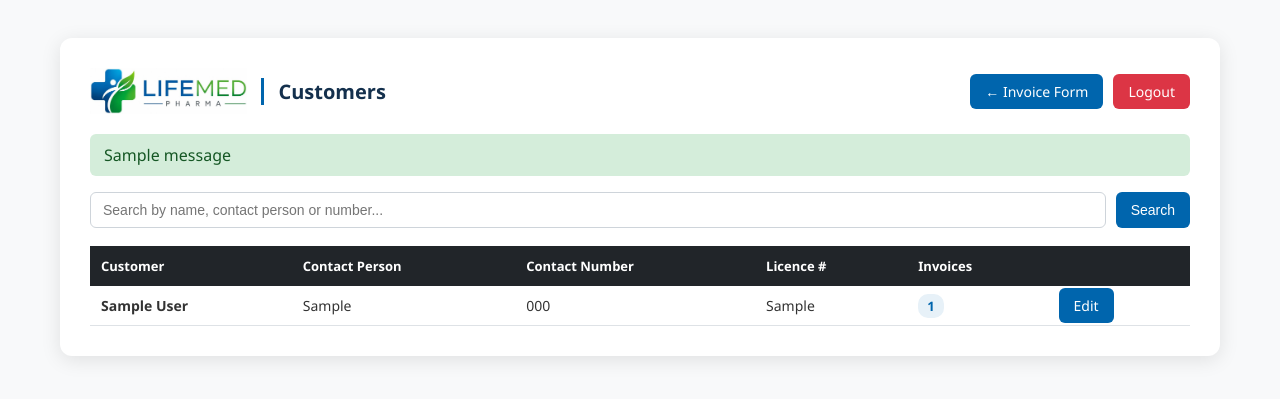
After one commit to haiderali511996/lifemed_invoice, a Django app: page /customers/ in a window 1280 px wide. The commit adds this page. Shown: the top 399 px of the page. Run offline with Django 4.2, Linux system fonts and the light colour scheme; a user stored in the database is signed in; tables that the repository leaves empty hold one stand-in row (values such as "Sample post"); one stand-in notice (Sample message) is shown.

Commit message:
Add customer editing with contact person details
Invoicing already created customers automatically, but there was no way to
correct one afterwards. Add a customer list with search and invoice counts,
and an edit form covering name, address, contact person, and registration
details.

Customer names become unique: invoicing looks customers up by exact name, so
duplicates made get_or_create ambiguous. The migration suffixes any existing
duplicates rather than merging them, and the form rejects names that clash
case-insensitively, which would otherwise split one customer into two.

Co-Authored-By: Claude Opus 5 <noreply@anthropic.com>
Claude-Session: https://claude.ai/code/session_01AbJGyHKPCCw5yN3NU7MGZ9

```diff
--- a/invoices/models.py
+++ b/invoices/models.py
@@ -15,11 +15,24 @@ INVOICE_START_NUMBER = int(os.getenv("INVOICE_START_NUMBER", "9965"))
 INVOICE_NUMBER_ATTEMPTS = 5
 
 class Customer(models.Model):
-    name = models.CharField(max_length=255)
-    address = models.TextField()
-    ntn = models.CharField(max_length=50, blank=True, null=True)
-    sales_tax = models.CharField(max_length=50, blank=True, null=True)
-    license_no = models.CharField(max_length=100, blank=True, null=True)
+    # Unique because invoicing looks customers up by name; duplicates would
+    # make get_or_create ambiguous and raise MultipleObjectsReturned.
+    name = models.CharField(max_length=255, unique=True)
+    address = models.TextField(blank=True)
+    ntn = models.CharField("CNIC / NTN", max_length=50, blank=True, null=True)
+    sales_tax = models.CharField(
+        "Sales tax registration", max_length=50, blank=True, null=True
+    )
+    license_no = models.CharField(
+        "Pharmacy licence", max_length=100, blank=True, null=True
+    )
+
+    contact_person = models.CharField(max_length=255, blank=True)
+    contact_number = models.CharField(max_length=50, blank=True)
+    contact_email = models.EmailField(blank=True)
+
+    class Meta:
+        ordering = ["name"]
 
     def __str__(self):
         return self.name
--- /dev/null
+++ b/invoices/templates/invoices/customers.html
@@ -0,0 +1,218 @@
+{% load static %}
+<!DOCTYPE html>
+<html>
+  <head>
+    <title>LifeMed Pharma - Customers</title>
+
+    <link rel="icon" href="{% static 'invoices/favicon-32.png' %}" sizes="32x32" />
+    <link rel="icon" href="{% static 'invoices/favicon-64.png' %}" sizes="64x64" />
+    <link rel="apple-touch-icon" href="{% static 'invoices/apple-touch-icon.png' %}" />
+
+    <style>
+      body {
+        font-family: "Segoe UI", sans-serif;
+        background: #f8f9fa;
+        padding: 30px;
+      }
+
+      .container {
+        background: white;
+        padding: 30px;
+        border-radius: 12px;
+        max-width: 1100px;
+        margin: auto;
+        box-shadow: 0 4px 20px rgba(0, 0, 0, 0.1);
+      }
+
+      .top-bar {
+        display: flex;
+        justify-content: space-between;
+        align-items: center;
+        flex-wrap: wrap;
+        gap: 12px;
+        margin-bottom: 20px;
+      }
+
+      .brand {
+        display: flex;
+        align-items: center;
+        gap: 14px;
+      }
+
+      .brand h2 {
+        margin: 0;
+        padding-left: 14px;
+        border-left: 3px solid #0065ad;
+        font-size: 20px;
+        color: #14304d;
+      }
+
+      .brand-logo {
+        height: 46px;
+        width: auto;
+      }
+
+      .top-bar-actions {
+        display: flex;
+        gap: 10px;
+        align-items: center;
+      }
+
+      .btn {
+        text-decoration: none;
+        color: white;
+        background: #0065ad;
+        padding: 8px 15px;
+        border-radius: 6px;
+        font-size: 14px;
+        border: none;
+        cursor: pointer;
+      }
+
+      .logout {
+        text-decoration: none;
+        color: white;
+        background: #dc3545;
+        padding: 8px 15px;
+        border-radius: 6px;
+        font-size: 14px;
+      }
+
+      .search-row {
+        display: flex;
+        gap: 10px;
+        margin-bottom: 18px;
+      }
+
+      .search-row input {
+        flex: 1;
+        padding: 9px 12px;
+        border: 1px solid #ced4da;
+        border-radius: 6px;
+        font-size: 14px;
+      }
+
+      table {
+        width: 100%;
+        border-collapse: collapse;
+      }
+
+      th {
+        background: #212529;
+        color: white;
+        padding: 11px;
+        text-align: left;
+        font-size: 13px;
+      }
+
+      td {
+        padding: 10px 11px;
+        border-bottom: 1px solid #dee2e6;
+        font-size: 14px;
+        color: #333;
+      }
+
+      .muted {
+        color: #999;
+        font-style: italic;
+      }
+
+      .count-badge {
+        background: #e7f1f8;
+        color: #0065ad;
+        padding: 3px 9px;
+        border-radius: 10px;
+        font-weight: bold;
+        font-size: 13px;
+      }
+
+      .msg {
+        background: #d4edda;
+        color: #155724;
+        padding: 10px 14px;
+        border-radius: 6px;
+        margin-bottom: 16px;
+      }
+    </style>
+  </head>
+
+  <body>
+    <div class="container">
+      <div class="top-bar">
+        <div class="brand">
+          <img
+            src="{% static 'invoices/lifemed-logo.png' %}"
+            alt="LifeMed Pharma"
+            class="brand-logo"
+          />
+          <h2>Customers</h2>
+        </div>
+
+        <div class="top-bar-actions">
+          <a href="{% url 'index' %}" class="btn">← Invoice Form</a>
+          <a href="{% url 'logout' %}" class="logout">Logout</a>
+        </div>
+      </div>
+
+      {% for message in messages %}
+      <div class="msg">{{ message }}</div>
+      {% endfor %}
+
+      <form method="GET" class="search-row">
+        <input
+          type="text"
+          name="q"
+          value="{{ query }}"
+          placeholder="Search by name, contact person or number..."
+        />
+        <button type="submit" class="btn">Search</button>
+        {% if query %}
+        <a href="{% url 'customer_list' %}" class="btn" style="background: #6c757d"
+          >Clear</a
+        >
+        {% endif %}
+      </form>
+
+      <table>
+        <thead>
+          <tr>
+            <th>Customer</th>
+            <th>Contact Person</th>
+            <th>Contact Number</th>
+            <th>Licence #</th>
+            <th>Invoices</th>
+            <th></th>
+          </tr>
+        </thead>
+        <tbody>
+          {% for customer in customers %}
+          <tr>
+            <td><strong>{{ customer.name }}</strong></td>
+            <td>
+              {% if customer.contact_person %} {{ customer.contact_person }}
+              {% else %}<span class="muted">not set</span>{% endif %}
+            </td>
+            <td>
+              {% if customer.contact_number %} {{ customer.contact_number }}
+              {% else %}<span class="muted">not set</span>{% endif %}
+            </td>
+            <td>{{ customer.license_no|default:"-" }}</td>
+            <td><span class="count-badge">{{ customer.invoice_count }}</span></td>
+            <td>
+              <a href="{% url 'customer_edit' customer.id %}" class="btn">Edit</a>
+            </td>
+          </tr>
+          {% empty %}
+          <tr>
+            <td colspan="6" style="text-align: center; padding: 25px">
+              {% if query %} No customers match "{{ query }}". {% else %} No
+              customers yet - they are created automatically when you generate an
+              invoice. {% endif %}
+            </td>
+          </tr>
+          {% endfor %}
+        </tbody>
+      </table>
+    </div>
+  </body>
+</html>
--- a/invoices/templates/invoices/index.html
+++ b/invoices/templates/invoices/index.html
@@ -229,6 +229,7 @@
           <h2>Invoice Form</h2>
         </div>
         <div class="top-bar-actions">
+          <a href="{% url 'customer_list' %}" class="btn-logs">👥 Customers</a>
           <a href="{% url 'invoice_logs' %}" class="btn-logs"
             >📋 View Activity Logs</a
           >
--- a/invoices/urls.py
+++ b/invoices/urls.py
@@ -7,6 +7,12 @@ urlpatterns = [
     path('login/', views.login_view, name='login'),
     path('logout/', views.logout_view, name='logout'),
     path('logs/', views.invoice_logs_view, name='invoice_logs'),
+    path('customers/', views.customer_list, name='customer_list'),
+    path(
+        'customers/<int:customer_id>/edit/',
+        views.customer_edit,
+        name='customer_edit',
+    ),
     path(
         'customers/<int:customer_id>/last-invoice/',
         views.customer_last_invoice,
--- a/invoices/views.py
+++ b/invoices/views.py
@@ -5,6 +5,9 @@ from django.contrib.auth import authenticate, login, logout
 from django.utils.timezone import now
 from django.contrib import messages
 
+from django.db.models import Count, Q
+
+from .forms import CustomerForm
 from .models import Customer, Invoice, Item, InvoiceLog, UserRolls, is_super_admin
 
 try:
@@ -124,6 +127,56 @@ def index(request):
         "invoices/index.html",
         {
             "customers": customers
+        }
+    )
+
+
+@login_required
+def customer_list(request):
+    query = request.GET.get("q", "").strip()
+
+    customers = Customer.objects.annotate(invoice_count=Count("invoice"))
+
+    if query:
+        customers = customers.filter(
+            Q(name__icontains=query)
+            | Q(contact_person__icontains=query)
+            | Q(contact_number__icontains=query)
+        )
+
+    return render(
+        request,
+        "invoices/customers.html",
+        {
+            "customers": customers,
+            "query": query,
+        }
+    )
+
+
+@login_required
+def customer_edit(request, customer_id):
+    customer = get_object_or_404(Customer, pk=customer_id)
+
+    if request.method == "POST":
+        form = CustomerForm(request.POST, instance=customer)
+
+        if form.is_valid():
+            form.save()
+
+            messages.success(request, f"Saved {customer.name}.")
+
+            return redirect("customer_list")
+
+    else:
+        form = CustomerForm(instance=customer)
+
+    return render(
+        request,
+        "invoices/customer_form.html",
+        {
+            "form": form,
+            "customer": customer,
         }
     )
 
```
Also changed, not shown: invoices/forms.py (added, +47 -0 lines), invoices/templates/invoices/customer_form.html (added, +203 -0 lines), invoices/tests.py (+109 -0 lines), invoices/migrations/0005_alter_customer_options_customer_contact_email_and_more.py (added).
